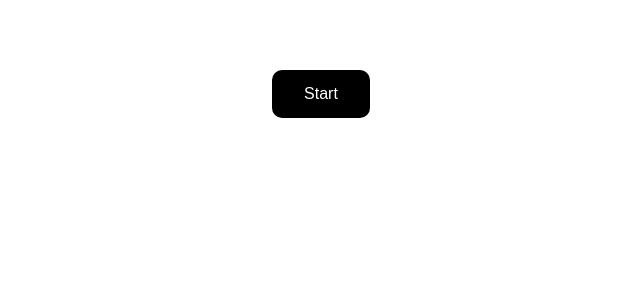
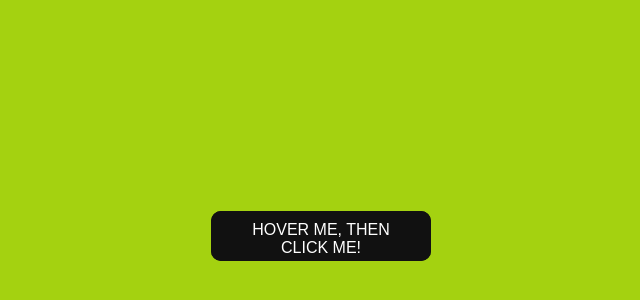
Before and after one commit to adatechschool/projet-collectif-dataviz-lisa-chloe-eliana-julien, a plain HTML site: page space_photo_chloe/index.html in a window 1280 px wide. Shown: the part 164-464 px from the top of the page, without its empty margins (319-959 px from the left). Drawn offline with Linux system fonts and the light colour scheme.

Commit message:
modif button et background

```diff
--- a/space_photo_chloe/index.html
+++ b/space_photo_chloe/index.html
@@ -10,7 +10,24 @@
 
     <div  id="container">
         <div id="vertical-center">
-            <a href="planetes.html"><button id="button-taille" >Start</button></a>
+            <a href="planetes.html"><button class="glow-on-hover" type="button">HOVER ME, THEN CLICK ME!</button></button></a>
+            <style>
+
+
+                body {
+                  display: flex;
+                  justify-content: center;
+                  align-items: center;
+                  height: 100vh; /* 100% of the viewport height */
+                  margin: 0;
+                }
+
+                button {
+                  /* Add any additional styling you want for your button */
+                  padding: 10px 20px;
+                  font-size: 16px;
+                }
+            </style>
         </div>
     </div>
 
--- a/space_photo_chloe/style.css
+++ b/space_photo_chloe/style.css
@@ -10,36 +10,7 @@ margin: 40px;
     margin: 40px;
 }
 
-#container {
 
-height: 200px;
-position: relative;
-border: 10px ;
-}
-
-#vertical-center {
-
-    display: flex;
-    justify-content: center;
-    align-items: center;
-    height: 500px;
-}
-
-#button-taille {
-
-    background-color: black;
-    border-radius: 10px;
-    border: none;
-    color: white;
-    padding: 15px 32px;
-    text-align: center;
-    text-decoration: none;
-    display: inline-block;
-    font-size: 16px;
-    margin: 4px 2px;
-    cursor: pointer;
-
-}
 
 #image-space {
     display: block;
@@ -47,3 +18,78 @@ border: 10px ;
     margin-right: auto;
     height: 500px;
 }
+
+
+
+html,
+body {
+    margin: 10;
+    padding: 0;
+    width: 100%;
+    height: 100vh;
+    display: flex;
+    flex-direction: row;
+    justify-content: center;
+    align-items: center;
+    background: #a4d210;
+}
+
+.glow-on-hover {
+    width: 220px;
+    height: 50px;
+    border: none;
+    outline: none;
+    color: #fff;
+    background: #111;
+    cursor: pointer;
+    position: relative;
+    z-index: 0;
+    border-radius: 10px;
+}
+
+.glow-on-hover:before {
+    content: '';
+    background: linear-gradient(45deg, #ff0000, #ff7300, #fffb00, #48ff00, #00ffd5, #002bff, #7a00ff, #ff00c8, #ff0000);
+    position: absolute;
+    top: -2px;
+    left:-2px;
+    background-size: 400%;
+    z-index: -1;
+    filter: blur(5px);
+    width: calc(100% + 4px);
+    height: calc(100% + 4px);
+    animation: glowing 20s linear infinite;
+    opacity: 0;
+    transition: opacity .3s ease-in-out;
+    border-radius: 10px;
+}
+
+.glow-on-hover:active {
+    color: #000
+}
+
+.glow-on-hover:active:after {
+    background: transparent;
+}
+
+.glow-on-hover:hover:before {
+    opacity: 1;
+}
+
+.glow-on-hover:after {
+    z-index: -1;
+    content: '';
+    position: absolute;
+    width: 100%;
+    height: 100%;
+    background: #111;
+    left: 0;
+    top: 0;
+    border-radius: 10px;
+}
+
+@keyframes glowing {
+    0% { background-position: 0 0; }
+    50% { background-position: 400% 0; }
+    100% { background-position: 0 0; }
+}
```
Also changed, not shown: space_photo_chloe/planetes.html (+2 -1 lines).
